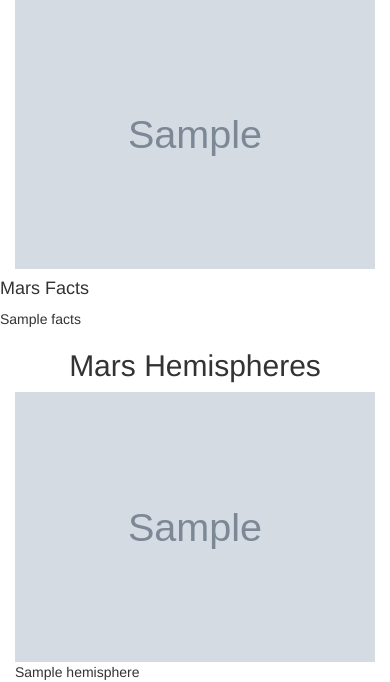
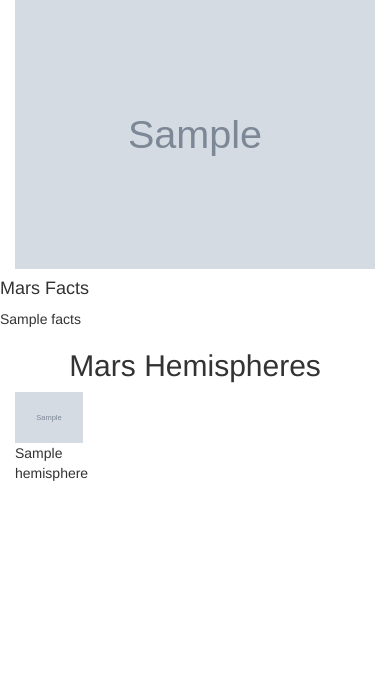
Before and after one commit to EMarksCyr/Mission-to-Mars, a Flask app: page / in a window 390 px wide. Shown: the part 402-1084 px from the top of the page. After the commit the page ends 883 px from the top, so only its background shows below. Run offline with Flask 2, Linux system fonts and the light colour scheme; grey boxes marked "Sample" are stand-in pictures; a database or web service that is not in the repository returns one stand-in record (values such as "Sample title"); some libraries are stand-ins or nearby versions.

Commit message:
Made webpage responsive to phones

```diff
--- a/templates/index.html
+++ b/templates/index.html
@@ -57,7 +57,7 @@
             <div class="col-md-12">
                 <h2 class="text-center">Mars Hemispheres</h2>
                 {% for hemisphere in mars.hemispheres %}
-                <figure class="col-md-6 figure">
+                <figure class="col-xs-3 col-md-6 figure">
                     <img src="{{ hemisphere.image }}" class="img-responsive figure-img img-fluid" alt="Mars hemisphere">
                     <figcaption class="figure-caption">{{ hemisphere.title }}</figcaption>
                 </figure>
```
